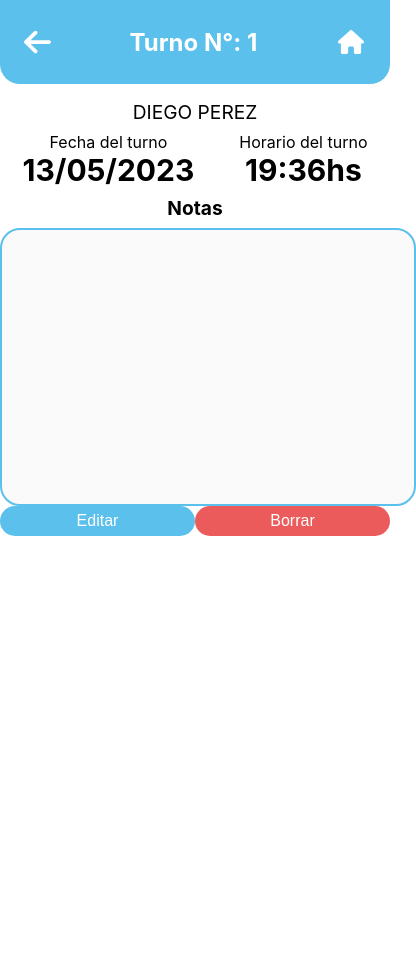
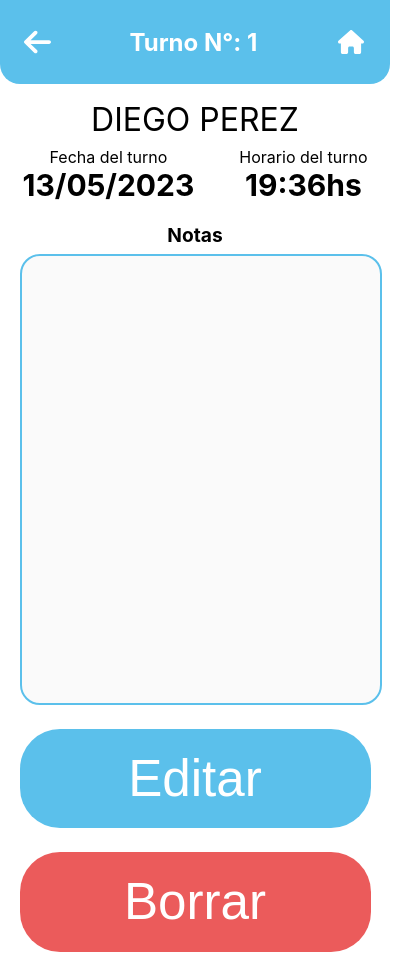
Before and after one commit to MatiDalce/gestorTurnos_React_Node, a React (Create React App) app in the folder frontend/: page /turno/1 in a window 390 px wide. Shown: the whole page, 416 px wide, since content can reach past the window. Before the commit the page ends 844 px from the top, so only its background shows below. Built offline with nearby package versions, Linux system fonts and the light colour scheme.

Commit message:
Responsive Turno

```diff
--- a/frontend/src/components/Input/Input.jsx
+++ b/frontend/src/components/Input/Input.jsx
@@ -44,7 +44,6 @@ const Input = ({
             onChange={onChange}
             placeholder={placeholder}
             style={inputStyles}
-            rows={14}
           />
         </div>
         :
--- a/frontend/src/components/Input/input.css
+++ b/frontend/src/components/Input/input.css
@@ -42,6 +42,7 @@
     transition: ease-in-out 0.3s all;
     font-size: 1.2em;
     width: 100%;
+    height: 40vh;
 }
 
 .input-el-textarea::placeholder {
@@ -61,17 +62,31 @@ textarea {
     font-size: 1.6em;
 }
 
+::-webkit-scrollbar { display: none; }
+
 /* EXTRA SMALL */
 @media screen and (max-width: 576px) {
-
+    .input-el-textarea {
+        font-size: 1.4em;
+        height: 50vh;
+        width: 95%;
+    }
 }
 /* SMALL */
 @media screen and (min-width: 577px) and (max-width: 767px) {
-
+    .input-el-textarea {
+        font-size: 1.4em;
+        height: 50vh;
+        width: 95%;
+    }
 }
 /* MEDIUM */
 @media screen and (min-width: 768px) and (max-width: 991px) {
-
+    .input-el-textarea {
+        font-size: 1.4em;
+        height: 50vh;
+        width: 95%;
+    }
 }
 /* LARGE */
 @media screen and (min-width: 992px) and (max-width: 1199px) {
--- a/frontend/src/pages/EditShift/editShift.css
+++ b/frontend/src/pages/EditShift/editShift.css
@@ -5,9 +5,22 @@
     margin: 2% 0;
 }
 
-.btn-editShift-container {
+.editShift-input-box {
+    width: 40%;
+}
+
+.editShift-textarea-box {
+    width: 90%;
+    margin-bottom: 3%;
+}
+
+.btn-editShift-center {
     display: flex;
     justify-content: center;
+}
+
+.btn-editShift-container {
+    width: 30%;
 }
 
 /* EXTRA SMALL */
@@ -16,15 +29,45 @@
 }
 /* SMALL */
 @media screen and (min-width: 577px) and (max-width: 767px) {
+    .editShift-input-box {
+        margin: 3% 0;
+    }
+    .editShift-textarea-box {
+        margin-bottom: 5%;
+    }
 
+    .btn-editShift-center {
+        display: flex;
+        justify-content: center;
+    }
 }
 /* MEDIUM */
 @media screen and (min-width: 768px) and (max-width: 991px) {
+    .editShift-input-box {
+        margin: 3% 0;
+    }
+    .editShift-textarea-box {
+        margin-bottom: 5%;
+    }
 
+    .btn-editShift-center {
+        display: flex;
+        justify-content: center;
+    }
 }
 /* LARGE */
 @media screen and (min-width: 992px) and (max-width: 1199px) {
+    .editShift-input-box {
+        margin-bottom: 5%;
+    }
+    .editShift-textarea-box {
+        margin-bottom: 5%;
+    }
 
+    .btn-editShift-center {
+        display: flex;
+        justify-content: center;
+    }
 }
 /* EXTRA LARGE */
 @media screen and (min-width: 1200px) and (max-width: 1399px) {
--- a/frontend/src/pages/Shift/Shift.jsx
+++ b/frontend/src/pages/Shift/Shift.jsx
@@ -1,7 +1,6 @@
 import React from 'react'
 import { useParams } from 'react-router-dom';
 import Button from '../../components/Button/Button';
-import Title from '../../components/Title/Title';
 import Input from '../../components/Input/Input';
 import './shift.css'
 
@@ -9,7 +8,7 @@ const Shift = () => {
   let {id} = useParams();
   return (
     <>
-    <Title title='DIEGO PEREZ' />
+    <p className='shift-title' >DIEGO PEREZ</p>
 
     <div className="data-shift-box-container">
       <div className="data-shift-box">
@@ -23,7 +22,8 @@ const Shift = () => {
       </div>
     </div>
 
-    <div className="textarea-input-shift">
+    <div className="textarea-input-shift-center">
+      <div className="textarea-input-box">
         <Input
           value=''
           isDisabled
@@ -36,7 +36,9 @@ const Shift = () => {
           inputWidth='80%'
         />
       </div>
+    </div>
     <div className='btn-shift-container'>
+      <div className="shift-btn-box">
         <Button
           path={`/editar-turno/${id}`}
           title={'Editar'}
@@ -44,6 +46,8 @@ const Shift = () => {
           width='20%'
           margin='5% 0'
         />
+      </div>
+      <div className="shift-btn-box">
         <Button
           title={'Borrar'}
           type='button'
@@ -52,6 +56,7 @@ const Shift = () => {
           bgColor={'var(--red-bg)'}
         />
       </div>
+    </div>
   </>
   )
 }
--- a/frontend/src/pages/Shift/shift.css
+++ b/frontend/src/pages/Shift/shift.css
@@ -1,7 +1,13 @@
+.shift-title {
+    text-align: center;
+    font-size: 3em;
+}
+
 .btn-shift-container {
     display: flex;
     justify-content: space-around;
     align-items: center;
+    font-size: 1.6em;
 }
 
 .data-shift-box-container {
@@ -17,6 +23,21 @@
     align-items: center;
 }
 
+.textarea-input-shift-center {
+    display: flex;
+    justify-content: center;
+}
+
+.textarea-input-box {
+    margin: 3% 0;
+    width: 90%;
+}
+
+.shift-btn-box {
+    width: 30%;
+    margin: 3% 0;
+}
+
 .data-shift {
 
 }
@@ -27,23 +48,53 @@
 
 /* EXTRA SMALL */
 @media screen and (max-width: 576px) {
-
+    .shift-title {
+        font-size: 2em;
+    }
+    .btn-shift-container {
+        flex-direction: column;
+    }
+    .shift-btn-box {
+        width: 90%;
+        font-size: 2em;
+    }
 }
 /* SMALL */
 @media screen and (min-width: 577px) and (max-width: 767px) {
-
+    .shift-btn-box {
+        width: 70%;
+    }
+    .btn-shift-container {
+        flex-direction: column;
+        font-size: 2em;
+    }
+    .shift-title {
+        font-size: 2em;
+    }
 }
 /* MEDIUM */
 @media screen and (min-width: 768px) and (max-width: 991px) {
-
+    .btn-shift-container {
+        font-size: 1.5em;
+    }
+    .shift-title {
+        font-size: 2.5em;
+    }
+    .shift-btn-box {
+        width: 40%;
+    }
 }
 /* LARGE */
 @media screen and (min-width: 992px) and (max-width: 1199px) {
-
+    .btn-shift-container {
+        font-size: 1.3em;
+    }
 }
 /* EXTRA LARGE */
 @media screen and (min-width: 1200px) and (max-width: 1399px) {
-
+    .btn-shift-container {
+        font-size: 1.3em;
+    }
 }
 /* EXTRA EXTRA LARGE */
 @media screen and (min-width: 1400px) {
```
Also changed, not shown: frontend/src/pages/EditShift/EditShift.jsx (+9 -4 lines). Lines whose indentation alone changed are shown as unchanged.
